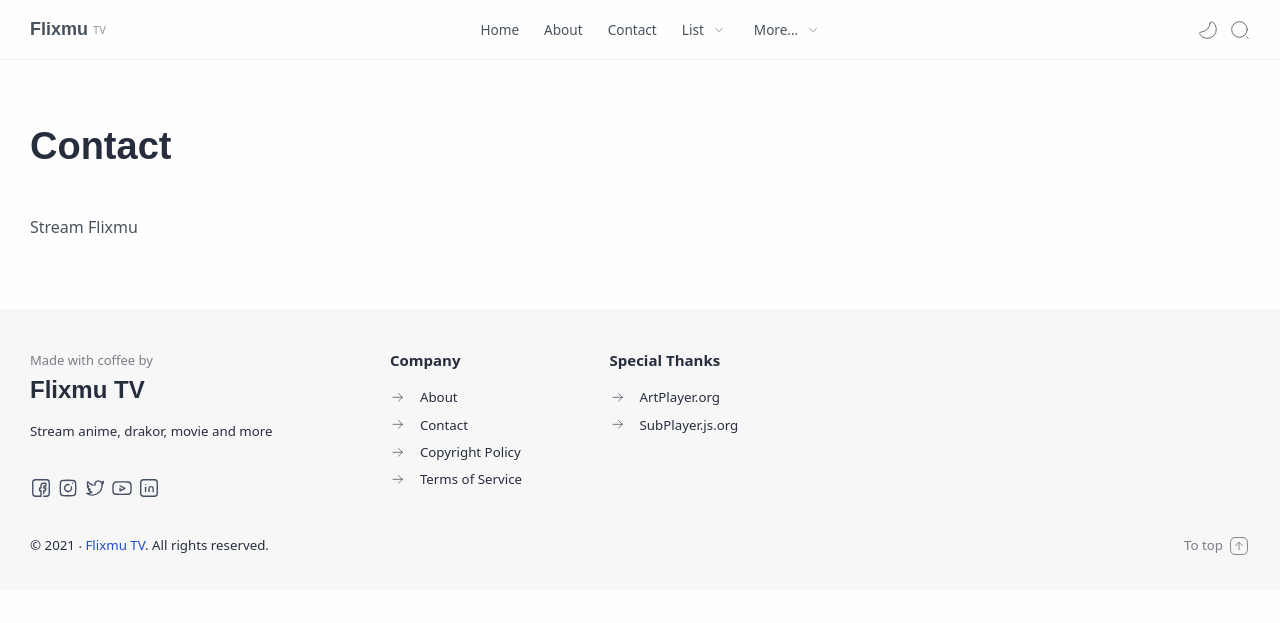
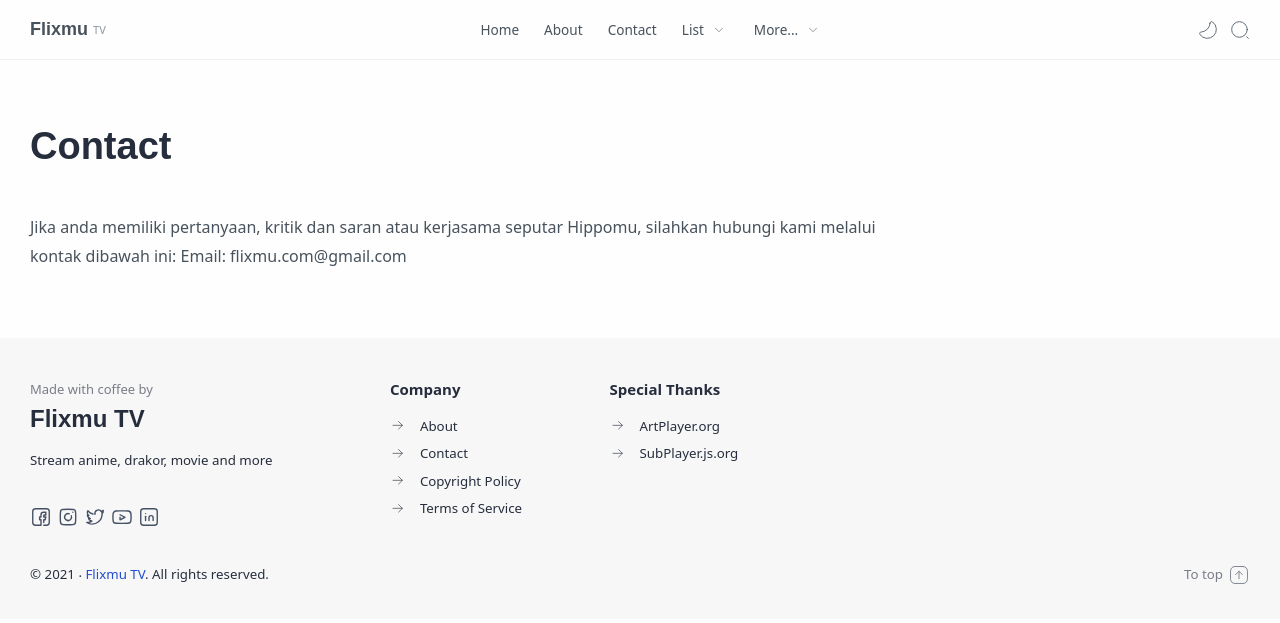
Before and after one commit to hippomu-media/Flixmu, a Jekyll site: the page built from page/contact.md, in a window 1280 px wide. Shown: the top 623 px of the page. Built offline with Jekyll 4.4.1, drawn with Linux system fonts in a browser that asks for light colours; some web fonts are replaced.

Commit message:
Update contact.md

```diff
--- a/page/contact.md
+++ b/page/contact.md
@@ -3,4 +3,5 @@
 title: Contact
 permalink: /contact
 ---
-Stream Flixmu
+Jika anda memiliki pertanyaan, kritik dan saran atau kerjasama seputar Hippomu, silahkan hubungi kami melalui kontak dibawah ini:
+Email: flixmu.com@gmail.com
```
